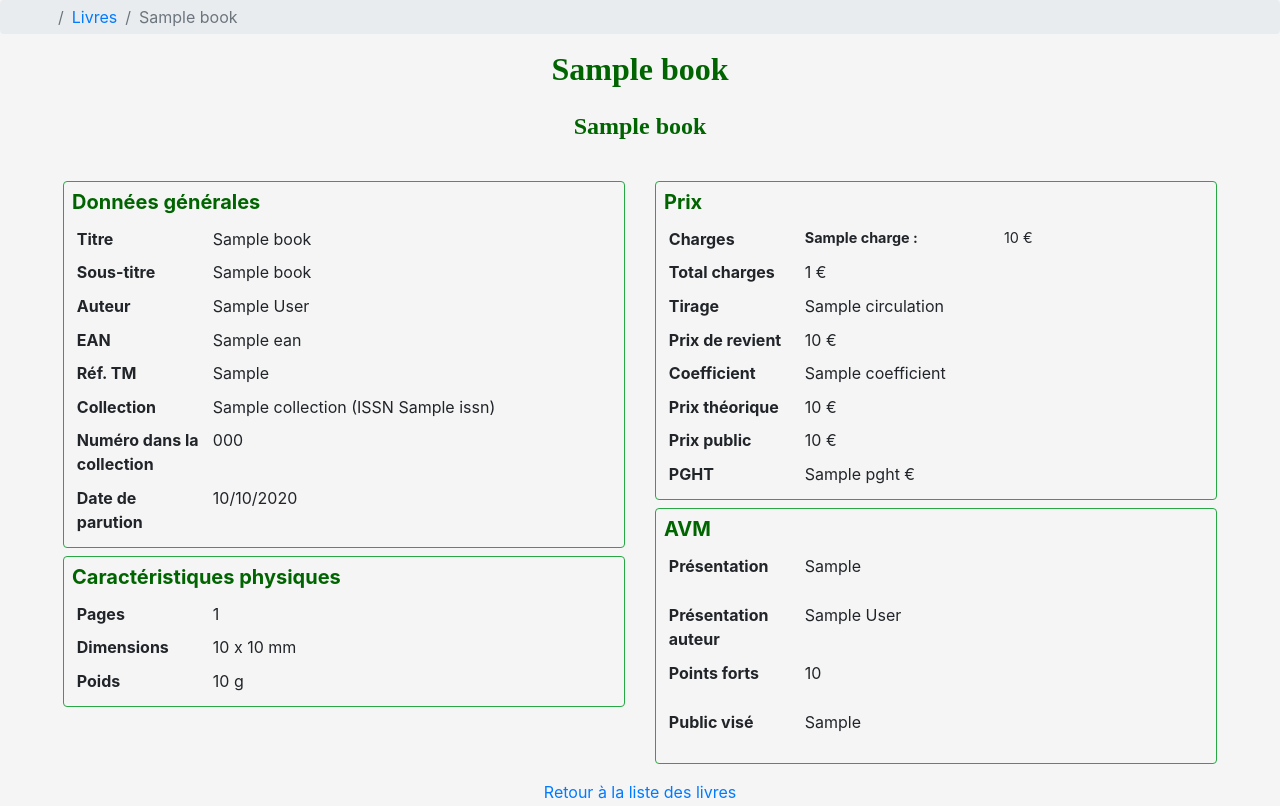
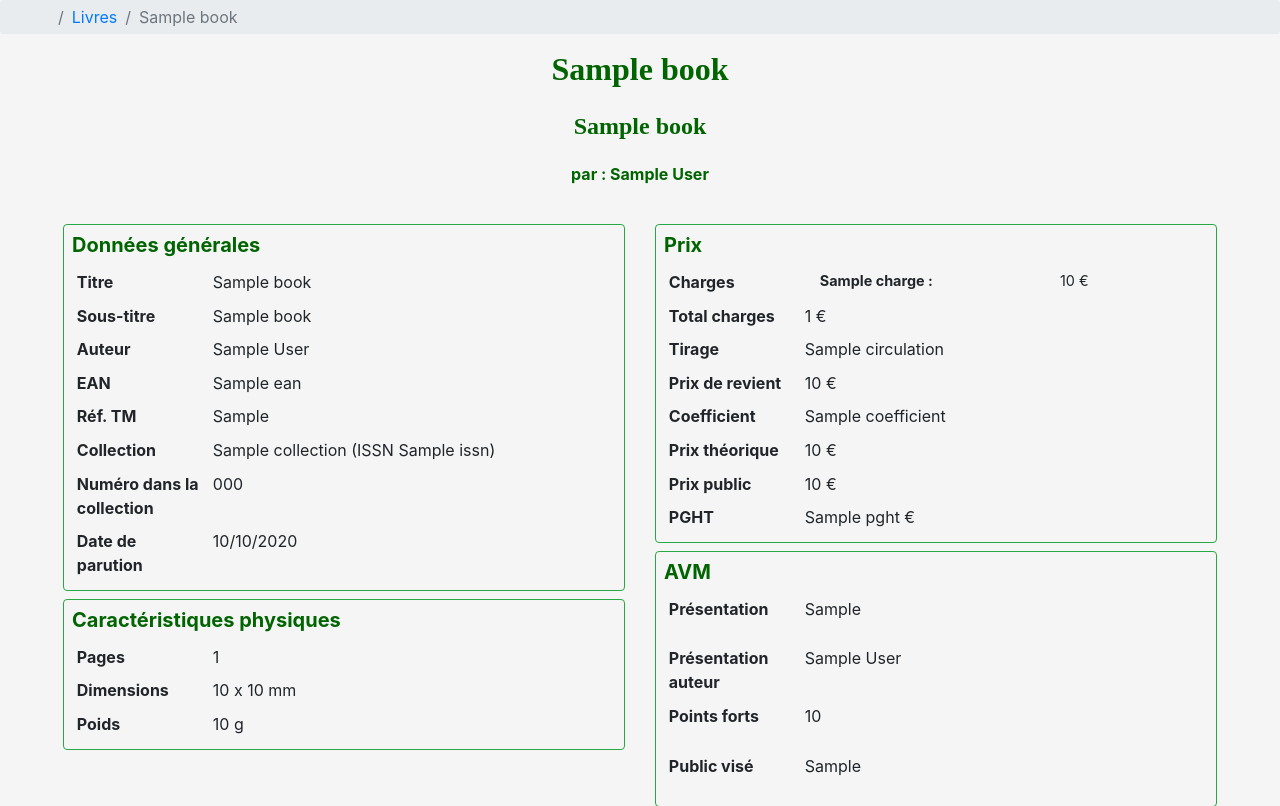
Before and after one commit to BrRoman/Editor, a Django app: template editor/apps/products/templates/products/books/details.html in a window 1280 px wide. Shown: the part 69-875 px from the top of the page. Run offline with Django 3.2, Linux system fonts and the light colour scheme; the template is opened without the code that fills it: most values are stand-ins (such as "Sample title", 1, 10 or a date in 2020); style sheets or scripts are compiled from the project's sources; some libraries are stand-ins or nearby versions; some web fonts are replaced.

Commit message:
Books: details.html improved: title, charges.

```diff
--- a/editor/apps/products/templates/products/books/details.html
+++ b/editor/apps/products/templates/products/books/details.html
@@ -8,7 +8,12 @@
 {% block content %}
     <div class="col-6 mb-3">
         <h2 class="mb-4 green font-weight-bold text-center">{{ book.title }}</h2>
-        <h4 class="mb-4 green font-weight-bold text-center">{{ book.sub_title }}</h4>
+        {% if book.sub_title %}
+            <h4 class="mb-4 green font-weight-bold text-center">{{ book.sub_title }}</h4>
+        {% endif %}
+        {% if book.author %}
+            <h6 class="mb-4 green font-weight-bold text-center">par : {{ book.author }}</h6>
+        {% endif %}
     </div>
 
     <div class="d-flex w-100 mb-3">
@@ -82,9 +87,9 @@
                         <td class="font-weight-bold col-3">Charges</td>
                         <td id="charges">
                             {% for charge in charges %}
-                                <div class="d-flex">
+                                <div class="d-flex col-9">
                                     <p class="font-weight-bold col-6 form-text m-0 p-0">{{ charge.name }} :</p>
-                                    <p class="col-6 form-text m-0 p-0">{{ charge.amount }} €</p>
+                                    <p class="col-6 form-text m-0 p-0 text-right">{{ charge.amount }} €</p>
                                 </div>
                             {% endfor %}
                         </td>
```
